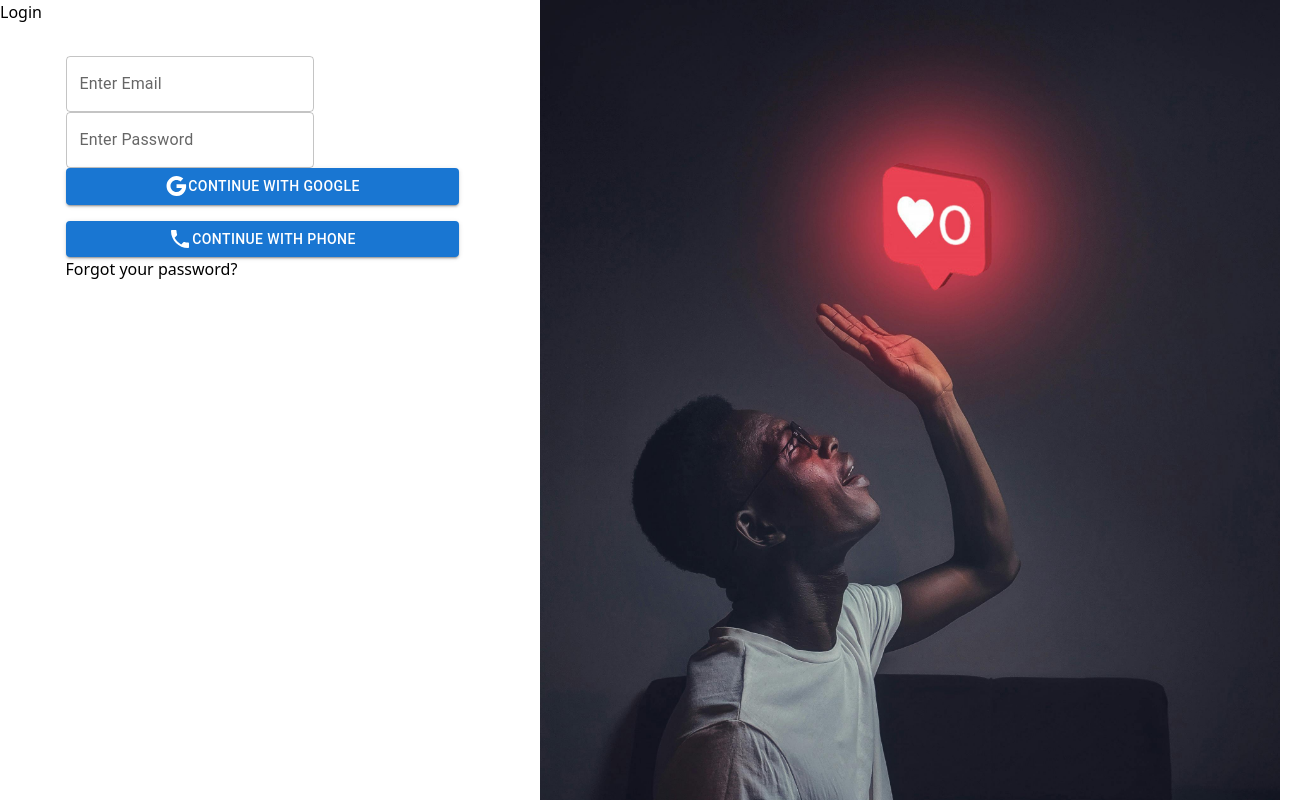
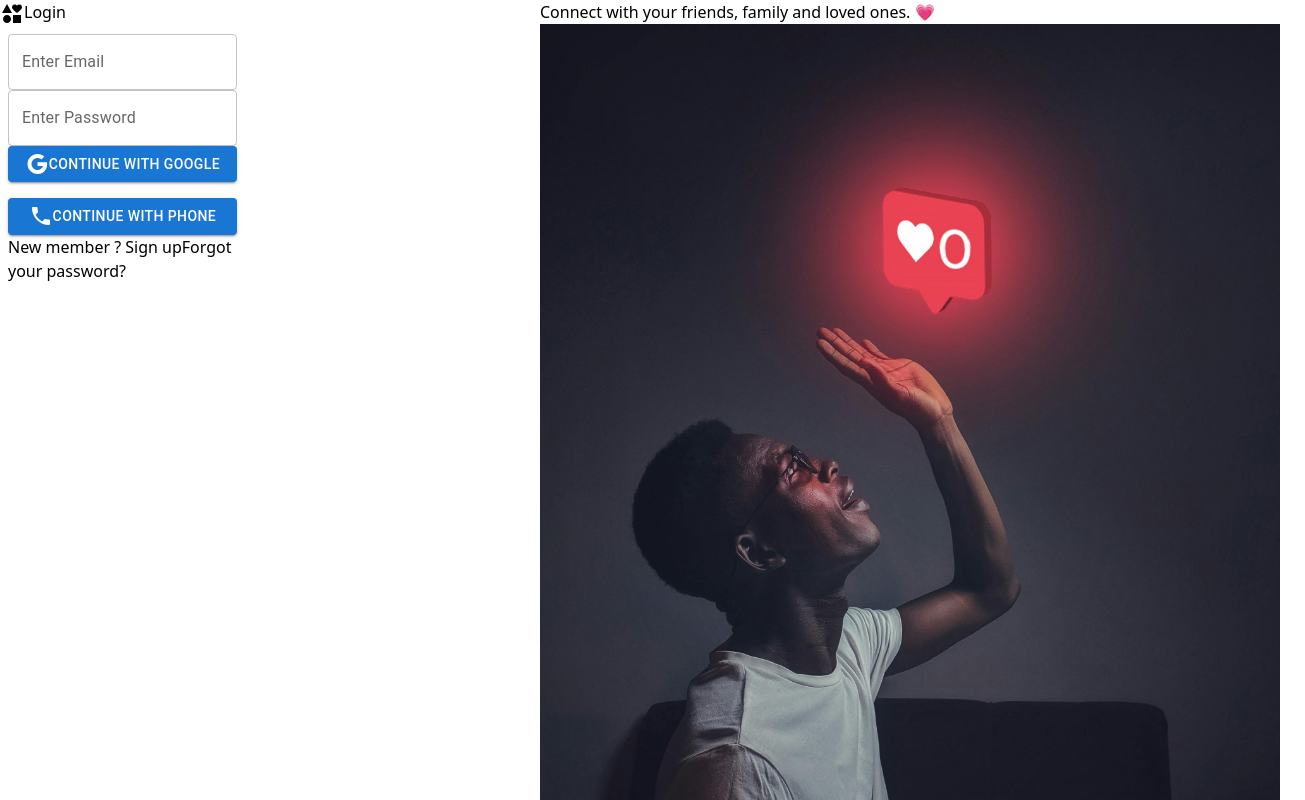
Before and after one commit to zaidtariq833/SocialMediaApp, a Next.js app: page /login in a window 1280 px wide. Shown: the top 800 px of the page, 1305 px wide, since content can reach past the window. Built offline with nearby package versions, Linux system fonts and the light colour scheme.

Commit message:
created login UI with custom hook

```diff
--- a/src/app/components/loginComponents/Style.module.css
+++ /dev/null
@@ -1,4 +0,0 @@
-.loginDiv{
-    width: 75% !important;
-    margin: 2rem auto !important;
-}
--- /dev/null
+++ b/src/app/components/loginComponents/checkBrowser.jsx
@@ -0,0 +1,43 @@
+"use client"
+import React, { useEffect, useState } from 'react'
+import Box from '@mui/material/Box';
+import Grid from '@mui/material/Grid2';
+import LoginSection from './loginSection';
+import { browserWidth } from '../../../../utils/variables';
+import SideImages from './sideImage';
+import useWindowDimensions from '../../../../utils/hooks/useWindowDimensions';
+
+const CheckBrowser = () => {
+  const windowDimensions = useWindowDimensions(browserWidth)
+
+  console.log(windowDimensions, "windpws")
+
+  return (
+    <div className='h-full'>
+    {windowDimensions >= 768 ? (
+        <Box sx={{ flexGrow: 1 }}>
+     <Grid container spacing={2}>
+       <Grid size={5}>
+         <LoginSection />
+       </Grid>
+
+       <Grid size={7}>
+         <SideImages />
+       </Grid>
+     </Grid>
+   </Box>
+    ) : (
+        <Box sx={{ flexGrow: 1 }}>
+     <Grid container spacing={2}>
+       <Grid size={12}>
+         <LoginSection />
+       </Grid>
+     </Grid>
+   </Box>
+    )}
+
+   </div>
+  )
+}
+
+export default CheckBrowser
--- a/src/app/components/loginComponents/loginSection.jsx
+++ b/src/app/components/loginComponents/loginSection.jsx
@@ -5,27 +5,29 @@ import { Button, Stack } from '@mui/material';
 import GoogleIcon from '@mui/icons-material/Google';
 import LocalPhoneIcon from '@mui/icons-material/LocalPhone';
 import Link from 'next/link';
-import Style from './Style.module.css'
-import cn from "classnames"
+import InterestsIcon from '@mui/icons-material/Interests';
 
 const LoginSection = () => {
   return (
     <div>
-      <h1 className='text-center text-7xl font-black'>Login</h1>
+      <h1 className='text-center text-4xl font-black sm:text-md mt-6'><InterestsIcon className='text-pink-600 mr-2'/>Login</h1>
       <Box
       component="form"
       sx={{ '& > :not(style)': { m: 1, width: '25ch' } }}
       noValidate
       autoComplete="off"
     >
-      <div className= {cn('flex flex-col gap-8', Style.loginDiv)} >
+      <div className= 'flex flex-col gap-8 !w-3/4 !mt-6 !m-auto' >
       <TextField id="outlined-basic" label="Enter Email" variant="outlined" />
       <TextField id="outlined-basic" label="Enter Password" variant="outlined" />
       <Stack spacing={2}>
       <Button variant="contained" className='w-full text-nowrap text-sm p-5 flex gap-2'><GoogleIcon />Continue with Google</Button>
       <Button variant="contained" className='w-full text-sm p-5 text-nowrap flex gap-2'><LocalPhoneIcon/>Continue with Phone</Button>
       </Stack>
-       <Link href = {`/forgot-password`} className= "text-end relative top-[-5] text-sm underline text-red-500">Forgot your password?</Link>
+      <div className='flex justify-between relative top-[-5px]'>
+      <Link href={ "/signup" } className= "text-sm underline text-red-500">New member ? Sign up</Link>
+       <Link href = {`/forgot-password`} className= "text-sm underline text-red-500">Forgot your password?</Link>
+       </div>
       </div>
     </Box>
     </div>
--- a/src/app/components/loginComponents/sideImage.jsx
+++ b/src/app/components/loginComponents/sideImage.jsx
@@ -1,33 +1,16 @@
 "use client"
 import Image from 'next/image';
 import React from 'react'
-import Slider from 'react-slick'
-import "slick-carousel/slick/slick.css";
-import "slick-carousel/slick/slick-theme.css";
-
-// import Slider from 'react-slick'
 
 const SideImages = () => {
-    var settings = {
-        dots: true,
-        infinite: true,
-        speed: 500,
-        slidesToShow: 1,
-        slidesToScroll: 1,
-      };
   return (
   <>
-   <Slider {...settings}>
     <div>
-      <Image src="/login-page-1.jpg" className='' width={800} height={500} alt="ss" layout='resposnive' priority/>
+      <>
+      <h1 className='absolute text-white text-5xl text-center top-[100px] font-bold z-10 sm:text-3xl md:text-3xl lg:text-4xl'>Connect with your friends, family and loved ones. &#128151;</h1>
+      <Image src="/login-page-1.jpg" className='w-full h-[552px] blur' width={800} height={100} alt="ss" layout='resposnive' priority/>
+      </>
     </div>
-    <div>
-      <Image src="/login-page-1.jpg" width={800} height={50} alt="ss" layout='resposnive' priority/>
-    </div>
-    <div>
-      <Image src="/login-page-1.jpg" width={800} height={50} alt="ss" layout='resposnive' priority/>
-    </div>
-  </Slider>
   </>
   )
 }
--- a/src/app/login/page.js
+++ b/src/app/login/page.js
@@ -1,28 +1,9 @@
 import React from 'react'
-import { styled } from '@mui/material/styles';
-import Box from '@mui/material/Box';
-import Paper from '@mui/material/Paper';
-import Grid from '@mui/material/Grid2';
-import LoginSection from '../components/loginComponents/loginSection';
-import SideImages from '../components/loginComponents/sideImage';
+import CheckBrowser from '../components/loginComponents/checkBrowser'
 
 const page = () => {
   return (
-    <div>
-     <Box sx={{ flexGrow: 1 }}>
-      <Grid container spacing={2}>
-        <Grid size={5}>
-          {/* <Item>size=8</Item> */}
-          <LoginSection />
-        </Grid>
-
-        <Grid size={7}>
-          {/* <Item>size=4</Item> */}
-          <SideImages />
-        </Grid>
-      </Grid>
-    </Box>
-    </div>
+    <CheckBrowser />
   )
 }
 
--- a/src/app/page.js
+++ b/src/app/page.js
@@ -6,11 +6,9 @@ import Login from "@/app/login/page"
 export default function Home() {
   return (
     <>
-    <Head>
     <link rel="preconnect" href="https://fonts.googleapis.com" />
 <link rel="preconnect" href="https://fonts.gstatic.com" crossorigin />
 <link href="https://fonts.googleapis.com/css2?family=Roboto+Condensed:ital,wght@0,100..900;1,100..900&family=SUSE:wght@100..800&display=swap" rel="stylesheet"></link>
-</Head>
 <Login />
 </>
   );
--- /dev/null
+++ b/utils/hooks/useWindowDimensions.js
@@ -0,0 +1,16 @@
+"use client"
+import { useState, useEffect } from "react";
+
+const useWindowDimensions = (windowWidth) => {
+    const [width, setWidth] = useState(windowWidth);
+
+    useEffect(() => {
+      const handleResize = () => setWidth(windowWidth);
+      window.addEventListener("resize", handleResize);
+      return () => window.removeEventListener("resize", handleResize);
+    }, []);
+
+    return width;
+  };
+
+export default useWindowDimensions;
--- /dev/null
+++ b/utils/variables.js
@@ -0,0 +1,4 @@
+"use client"
+import React from "react";
+
+export const browserWidth = window.innerWidth
```
Also changed, not shown: src/app/sign-up/page.js (added).
